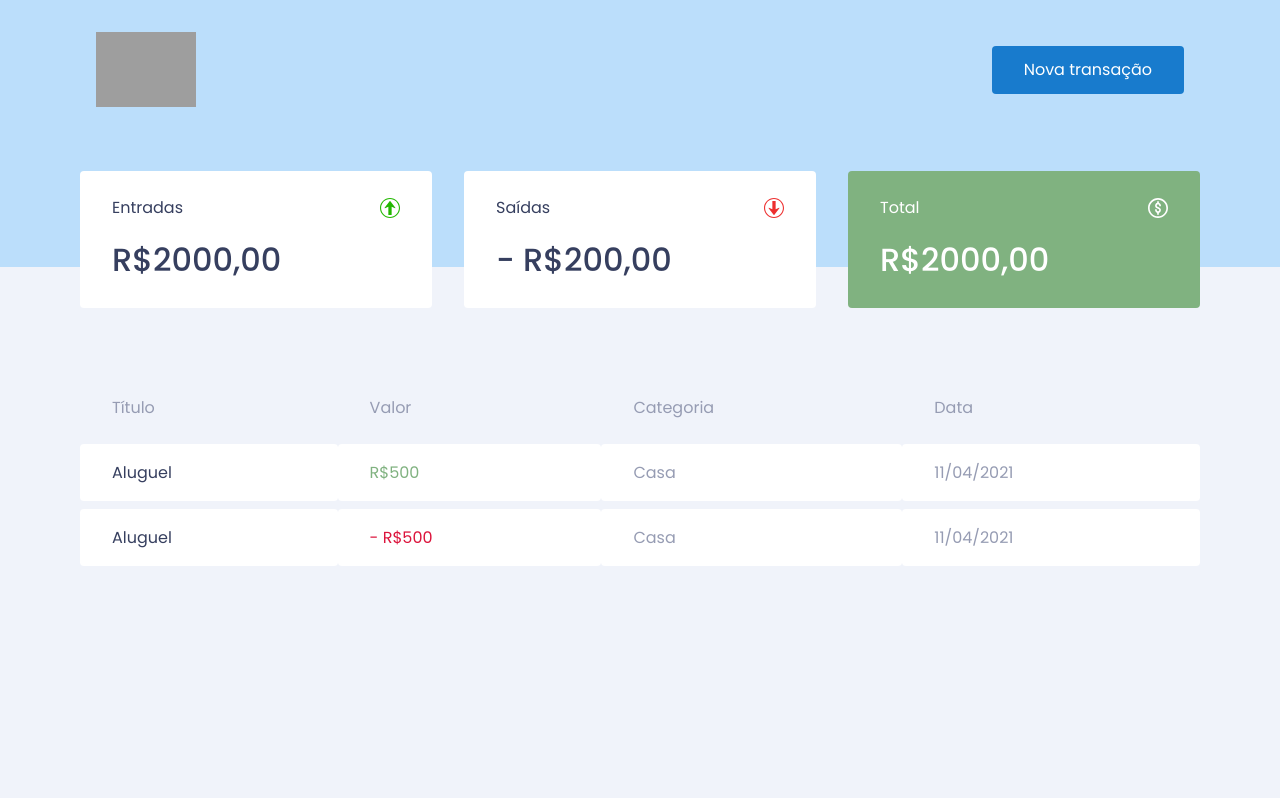
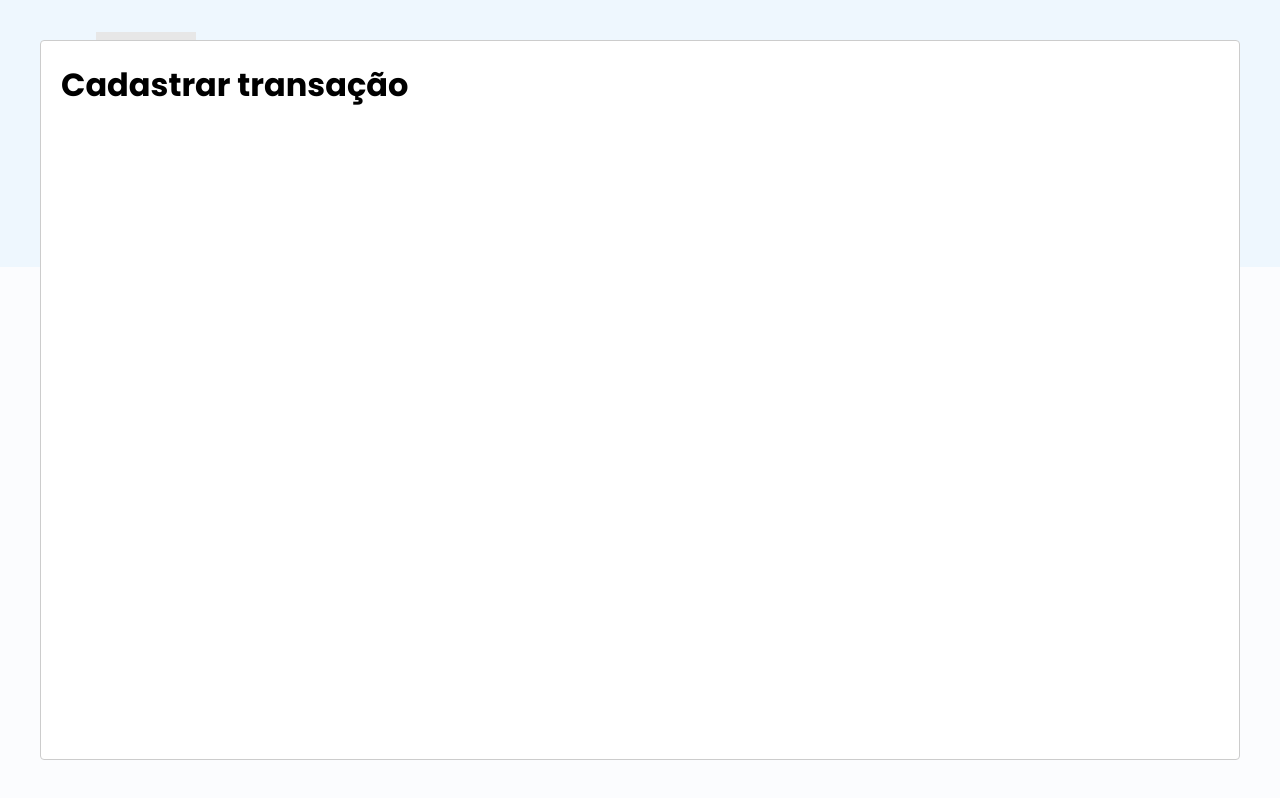
Before and after one commit to milenetaborda/provi-finance, a React (Create React App) app: page / in a window 1280 px wide. Both pictures are taken after a click on the button "Nova transação". Built offline with nearby package versions, Linux system fonts and the light colour scheme; no server answers; grey boxes are pictures that could not be loaded; what miragejs would draw is missing.

Commit message:
feat: setting up the creation modal

```diff
--- a/package.json
+++ b/package.json
@@ -7,6 +7,7 @@
     "miragejs": "^0.1.41",
     "react": "^17.0.2",
     "react-dom": "^17.0.2",
+    "react-modal": "^3.12.1",
     "react-scripts": "4.0.3",
     "styled-components": "^5.2.3",
     "web-vitals": "^1.0.1"
@@ -19,6 +20,7 @@
     "@types/node": "^12.0.0",
     "@types/react": "^17.0.0",
     "@types/react-dom": "^17.0.0",
+    "@types/react-modal": "^3.12.0",
     "@types/styled-components": "^5.1.9",
     "typescript": "^4.1.2"
   },
--- a/src/App.tsx
+++ b/src/App.tsx
@@ -1,34 +1,34 @@
+import  Model from "react-modal";
+import { useState } from "react";
 import { Dashboard } from "./components/Dashboard";
 import { Header } from "./components/Header";
 
 import { GlobalStyle } from "./styles/global";
 
-import { createServer } from 'miragejs';
-
-createServer({
-  routes() {
-    this.namespace = 'api';
-
-    this.get('/transactions', () => {
-      return [
-        {
-          id: 1,
-          title: 'Transaction 1',
-          amount: 600,
-          type: 'deposit',
-          category: 'Casa',
-          createdAt: new Date()
-        }
-      ]
-    })
-  }
-});
+Model.setAppElement('#root');
 
 function App() {
+  const [isNewTransactionModalOpen, setIsNewTransactionModalOpen] = useState(false);
+
+  function handleOpenNewTransactionModal() {
+    setIsNewTransactionModalOpen(true);
+  }
+
+  function handleCloseNewTransactionModal() {
+    setIsNewTransactionModalOpen(false);
+  }
+
   return (
     <>
-      <Header />
+      <Header onOpenNewTransactionModal={handleOpenNewTransactionModal}/>
       <Dashboard />
+
+      <Model
+        isOpen={isNewTransactionModalOpen}
+        onRequestClose={handleCloseNewTransactionModal}
+      >
+        <h1>Cadastrar transação</h1>
+      </Model>
       <GlobalStyle />
     </>
   );
--- a/src/components/Header/index.tsx
+++ b/src/components/Header/index.tsx
@@ -1,13 +1,17 @@
-import logo from '../../assets/logo.png'
-import { Container } from './styles'
+import logo from '../../assets/logo.png';
+import { Container } from './styles';
 
-export function Header() {
+interface HeaderProps {
+  onOpenNewTransactionModal: () => void;
+}
+
+export function Header({ onOpenNewTransactionModal }: HeaderProps) {
   return(
     <Container>
       <div>
         <img src={logo} alt="Provi"/>
 
-        <button type="button">
+        <button type="button" onClick={onOpenNewTransactionModal}>
           Nova transação
         </button>
       </div>
--- a/src/index.tsx
+++ b/src/index.tsx
@@ -2,6 +2,27 @@
 import ReactDOM from 'react-dom';
 import App from './App';
 import reportWebVitals from './reportWebVitals';
+
+import { createServer } from 'miragejs';
+
+createServer({
+  routes() {
+    this.namespace = 'api';
+
+    this.get('/transactions', () => {
+      return [
+        {
+          id: 1,
+          title: 'Transaction 1',
+          amount: 600,
+          type: 'deposit',
+          category: 'Casa',
+          createdAt: new Date()
+        }
+      ]
+    })
+  }
+});
 
 ReactDOM.render(
   <React.StrictMode>
```
Also changed, not shown: 1 other file (tests, documents, lock files or other folders).
